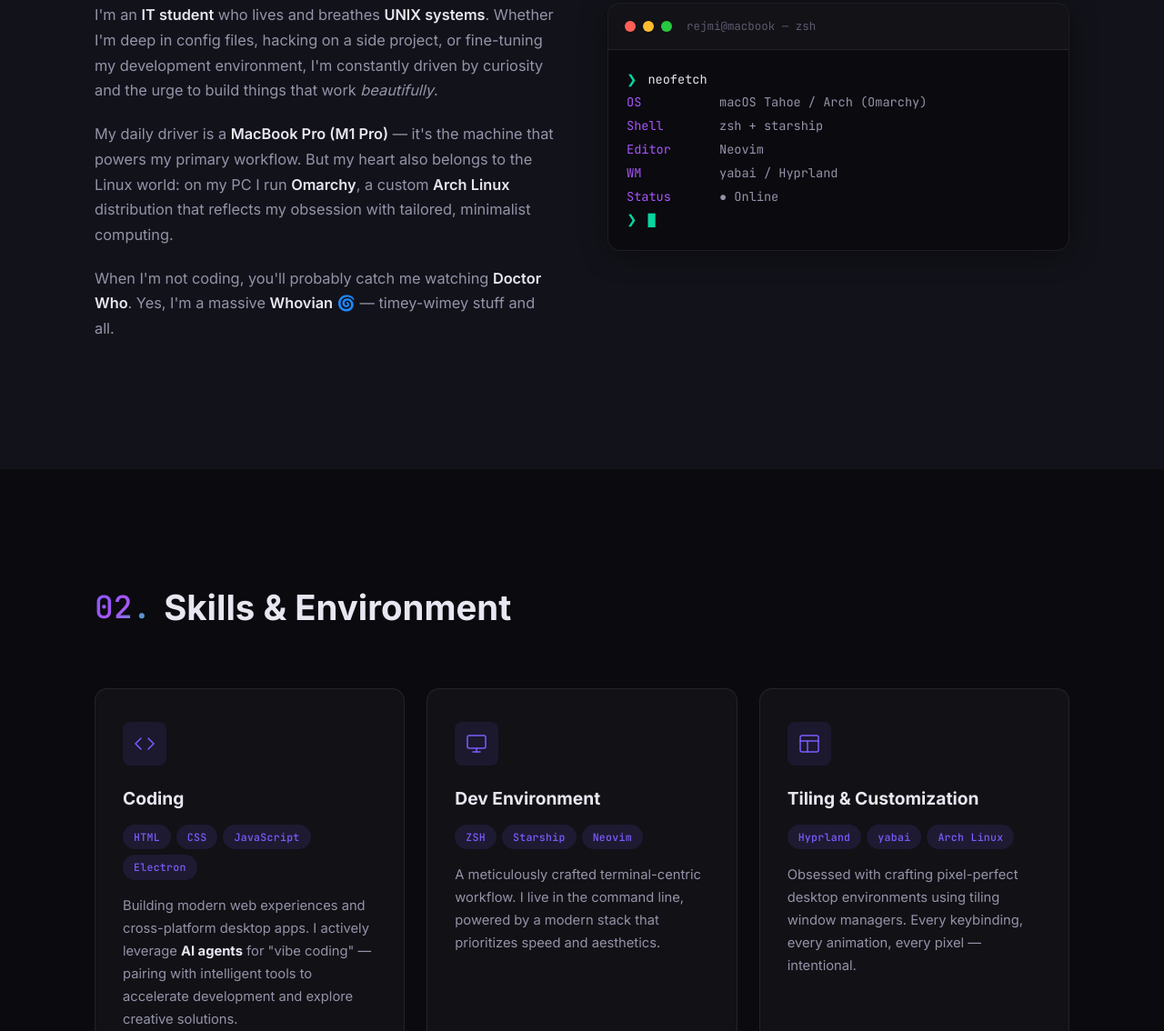
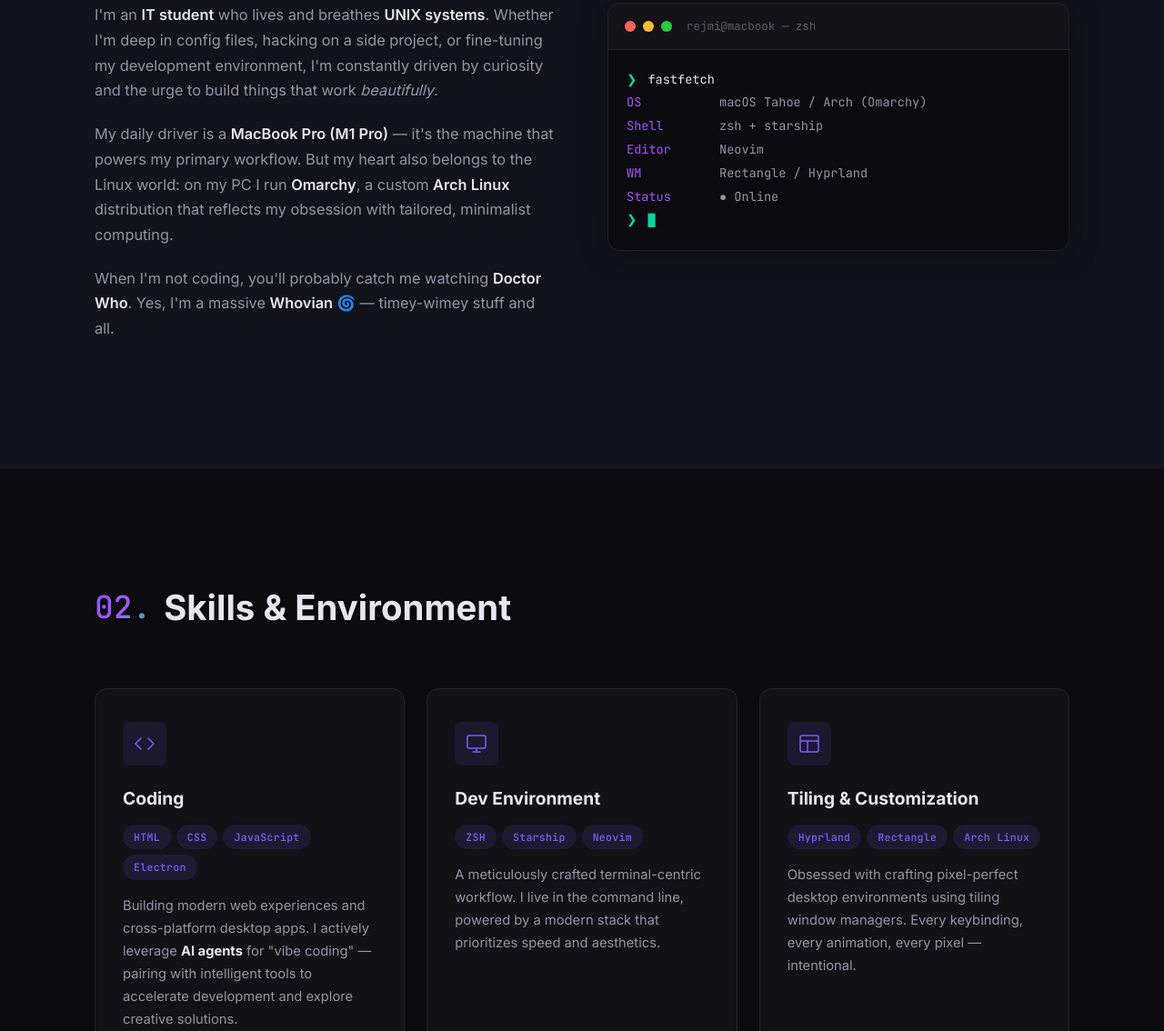
Before and after one commit to rejmi100/rejmi100, a plain HTML site: page index.html in a window 1280 px wide. Shown: the part 1038-2172 px from the top of the page at 91% size. Drawn offline with Linux system fonts and the light colour scheme; animation ran at ten frames a second.

Commit message:
Portfolio: fastfetch and Rectangle instead of neofetch and yabai
Co-Authored-By: Claude Opus 5.5 <noreply@anthropic.com>

```diff
--- a/index.html
+++ b/index.html
@@ -114,12 +114,12 @@
               <span class="terminal-title">rejmi@macbook — zsh</span>
             </div>
             <div class="terminal-body">
-              <div class="terminal-line"><span class="t-prompt">❯</span> <span class="t-cmd">neofetch</span></div>
+              <div class="terminal-line"><span class="t-prompt">❯</span> <span class="t-cmd">fastfetch</span></div>
               <div class="terminal-line"><span class="t-key">OS</span><span class="t-val">macOS Tahoe / Arch
                   (Omarchy)</span></div>
               <div class="terminal-line"><span class="t-key">Shell</span><span class="t-val">zsh + starship</span></div>
               <div class="terminal-line"><span class="t-key">Editor</span><span class="t-val">Neovim</span></div>
-              <div class="terminal-line"><span class="t-key">WM</span><span class="t-val">yabai / Hyprland</span></div>
+              <div class="terminal-line"><span class="t-key">WM</span><span class="t-val">Rectangle / Hyprland</span></div>
               <div class="terminal-line"><span class="t-key">Status</span><span class="t-val accent-green">●
                   Online</span></div>
               <div class="terminal-line"><span class="t-prompt">❯</span> <span class="t-cursor">█</span></div>
@@ -196,7 +196,7 @@
           <h3 class="skill-card__title">Tiling & Customization</h3>
           <div class="skill-tags">
             <span class="tag">Hyprland</span>
-            <span class="tag">yabai</span>
+            <span class="tag">Rectangle</span>
             <span class="tag">Arch Linux</span>
           </div>
           <p class="skill-card__desc">
```
